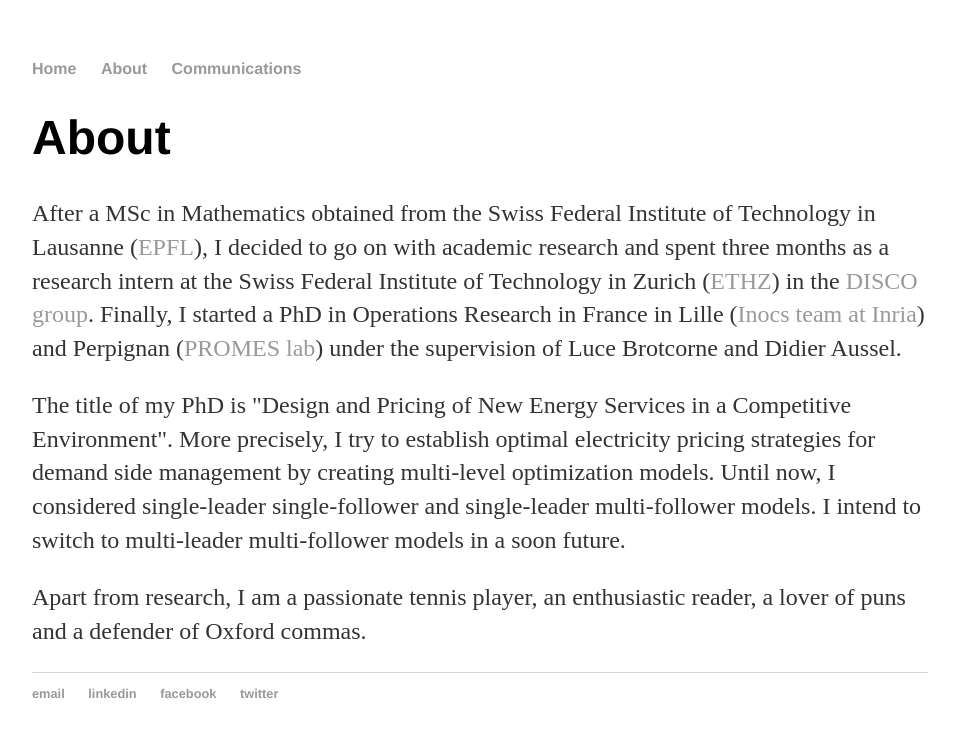
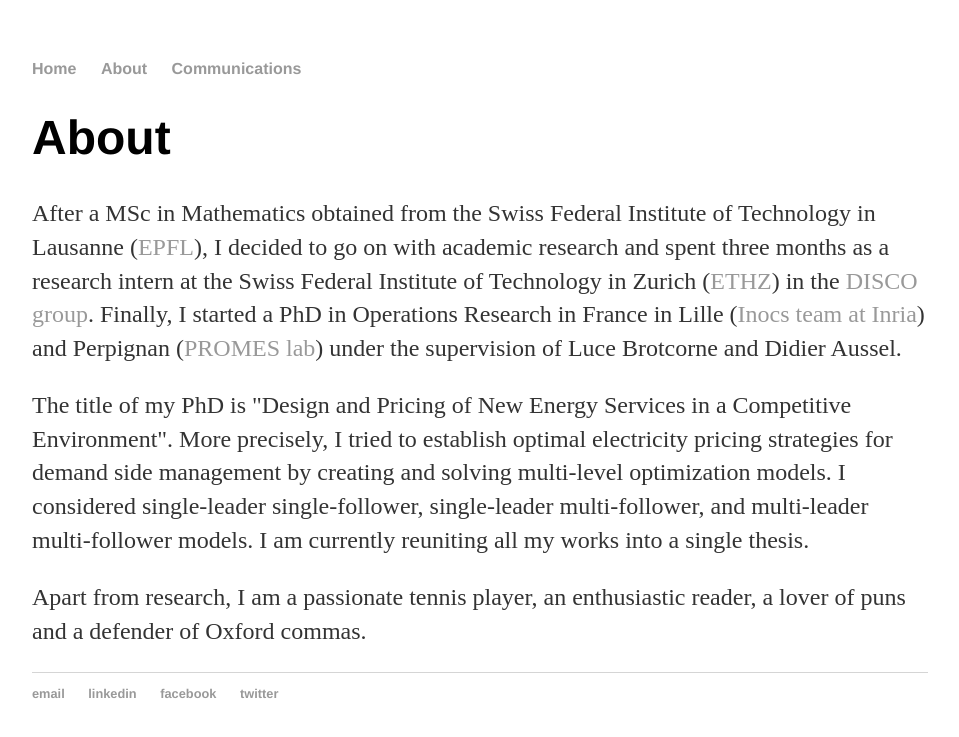
Before and after one commit to l-vn/l-vn.github.io, a Jekyll site: the page built from about.html, in a window 1280 px wide. Shown: the top 737 px of the page, without its empty margins (160-1119 px from the left). Built offline with Jekyll 4.4.1, drawn with Linux system fonts in a browser that asks for light colours.

Commit message:
About: last stage of thesis

```diff
--- a/about.html
+++ b/about.html
@@ -5,6 +5,6 @@ title: Léonard von Niederhäusern
 <div class="blurb">
 	<h1>About</h1>
 	<p>After a MSc in Mathematics obtained from the Swiss Federal Institute of Technology in Lausanne (<a href="https://www.epfl.ch/">EPFL</a>), I decided to go on with academic research and spent three months as a research intern at the Swiss Federal Institute of Technology in Zurich (<a href="https://www.ethz.ch/">ETHZ</a>) in the <a href="https://disco.ethz.ch/">DISCO group</a>. Finally, I started a PhD in Operations Research in France in Lille (<a href="https://team.inria.fr/inocs/">Inocs team at Inria</a>) and Perpignan (<a href="https://www.promes.cnrs.fr/">PROMES lab</a>) under the supervision of Luce Brotcorne and Didier Aussel. </p>
-	<p>The title of my PhD is "Design and Pricing of New Energy Services in a Competitive Environment". More precisely, I try to establish optimal electricity pricing strategies for demand side management by creating multi-level optimization models. Until now, I considered single-leader single-follower and single-leader multi-follower models. I intend to switch to multi-leader multi-follower models in a soon future.</p>
+	<p>The title of my PhD is "Design and Pricing of New Energy Services in a Competitive Environment". More precisely, I tried to establish optimal electricity pricing strategies for demand side management by creating and solving multi-level optimization models. I considered single-leader single-follower, single-leader multi-follower, and multi-leader multi-follower models. I am currently reuniting all my works into a single thesis.</p>
 	<p>Apart from research, I am a passionate tennis player, an enthusiastic reader, a lover of puns and a defender of Oxford commas.</p>
 </div><!-- /.blurb -->
```
